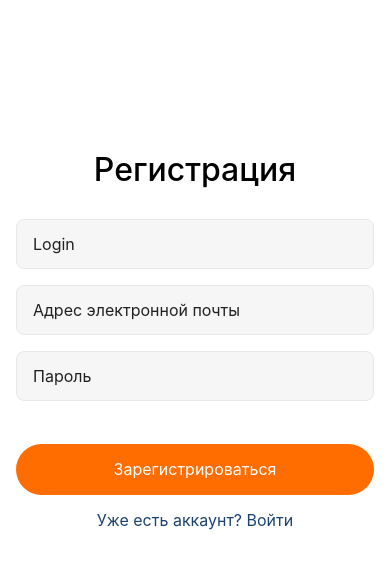
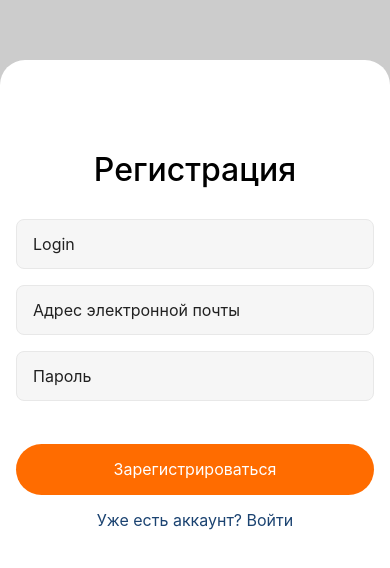
Before and after one commit to DeniOS777/react-native-hw02, a React Native app: screen / in a window 390 px wide. Shown: the part 236-804 px from the top of the page. Built offline with nearby package versions, Linux system fonts and the light colour scheme.

Commit message:
added a container of form

```diff
--- a/App.js
+++ b/App.js
@@ -21,7 +21,7 @@ export default function App() {
 const styles = StyleSheet.create({
   container: {
     flex: 1,
-    backgroundColor: '#fff',
+    backgroundColor: '#cccccc',
     justifyContent: 'flex-end',
   },
 });
--- a/src/Screens/LoginScreen/LoginScreen.jsx
+++ b/src/Screens/LoginScreen/LoginScreen.jsx
@@ -50,7 +50,7 @@ export const LoginScreen = () => {
       style={styles.container}
     >
       <View
-        style={{ ...styles.form, marginBottom: isSpaceKeyboard ? -91 : 111 }}
+        style={{ ...styles.form, marginBottom: isSpaceKeyboard ? -239 : 0 }}
       >
         <Text style={styles.title}>Войти</Text>
         <TextInput
--- a/src/Screens/LoginScreen/LoginScreen.styled.js
+++ b/src/Screens/LoginScreen/LoginScreen.styled.js
@@ -7,6 +7,11 @@ export const styles = StyleSheet.create({
   },
   form: {
     paddingHorizontal: 16,
+    paddingTop: 32,
+    paddingBottom: 144,
+    backgroundColor: '#fff',
+    borderTopLeftRadius: 25,
+    borderTopRightRadius: 25,
   },
   title: {
     marginBottom: 32,
--- a/src/Screens/RegistrationScreen/RegistrationScreen.jsx
+++ b/src/Screens/RegistrationScreen/RegistrationScreen.jsx
@@ -63,7 +63,7 @@ export const RegistrationScreen = () => {
       style={styles.container}
     >
       <View
-        style={{ ...styles.form, marginBottom: isSpaceKeyboard ? -98 : 78 }}
+        style={{ ...styles.form, marginBottom: isSpaceKeyboard ? -173 : 0 }}
       >
         <Text style={styles.title}>Регистрация</Text>
         <TextInput
--- a/src/Screens/RegistrationScreen/RegistrationScreen.styled.js
+++ b/src/Screens/RegistrationScreen/RegistrationScreen.styled.js
@@ -7,6 +7,11 @@ export const styles = StyleSheet.create({
   },
   form: {
     paddingHorizontal: 16,
+    paddingTop: 92,
+    paddingBottom: 78,
+    backgroundColor: '#fff',
+    borderTopLeftRadius: 25,
+    borderTopRightRadius: 25,
   },
   title: {
     marginBottom: 32,
```
